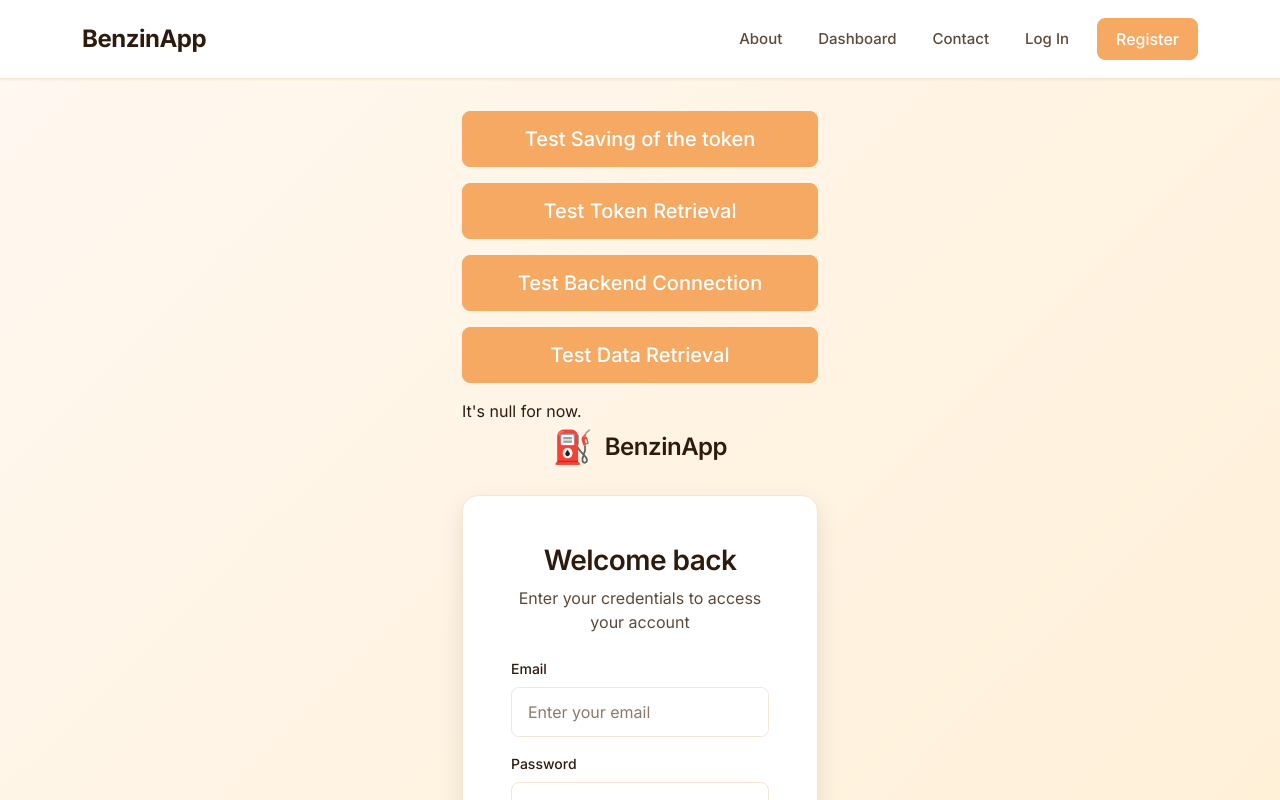
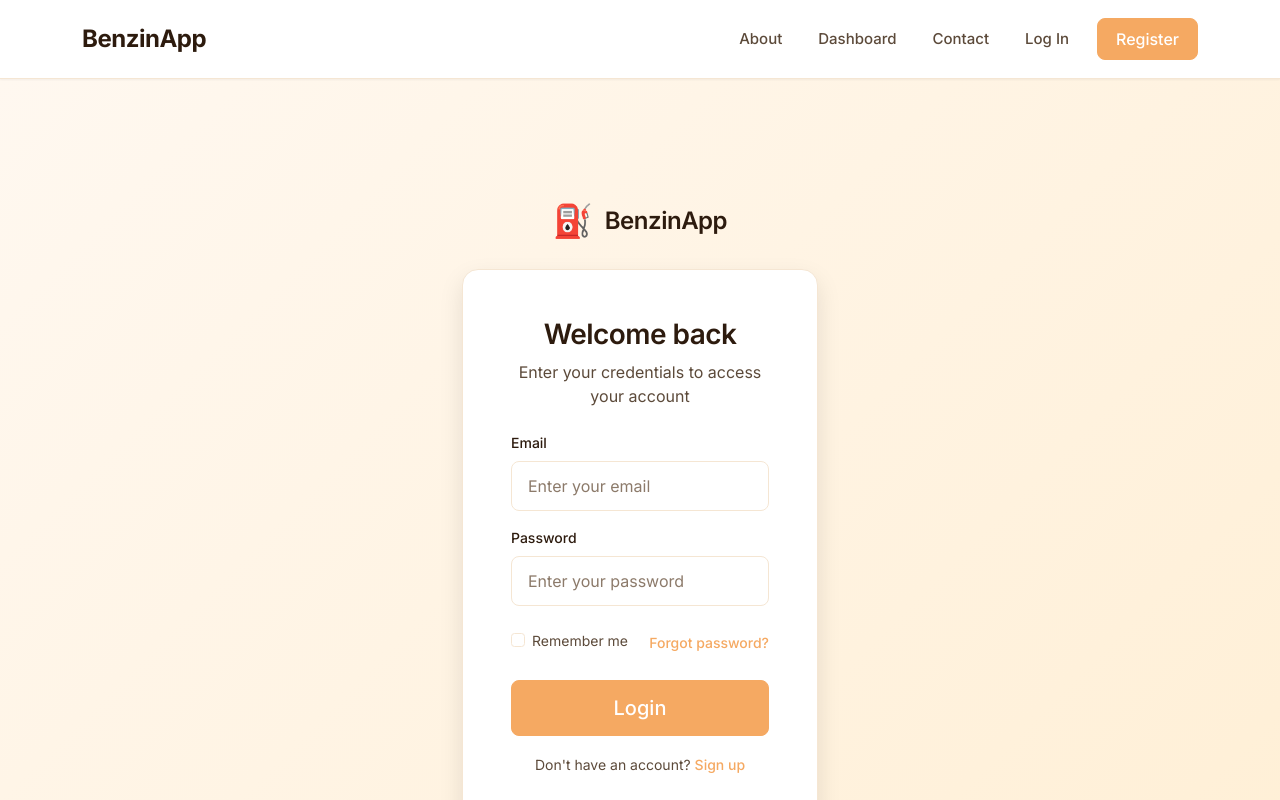
Before and after one commit to GeorgeMC2610/BenzinApp-Front-End, a React (Vite) app: page /login in a window 1280 px wide. Shown: the top 800 px of the page. Built offline with nearby package versions, Linux system fonts and the light colour scheme.

Commit message:
removed buttons in login page and applied logic to the main button

```diff
--- a/src/App.css
+++ b/src/App.css
@@ -1008,6 +1008,23 @@ body {
   text-decoration: underline;
 }
 
+.login-btn-disabled,
+.register-btn-disabled {
+  background-color: grey;
+  border-color: grey;
+  color: white;
+  font-weight: 500;
+  padding: 0.75rem 1.5rem;
+  border-radius: 0.5rem;
+  transition: all 0.2s ease;
+}
+
+.login-btn-disabled:hover,
+.register-btn-disabled:hover {
+  background-color: grey;
+  border-color: grey;
+}
+
 .login-btn,
 .register-btn {
   background-color: var(--primary-color);
--- a/src/components/Login.jsx
+++ b/src/components/Login.jsx
@@ -1,4 +1,4 @@
-import { Container, Row, Col, Card, Form, Button } from 'react-bootstrap';
+import { Container, Row, Col, Card, Form, Button, Spinner } from 'react-bootstrap';
 import { useState } from 'react';
 import { Link } from 'react-router-dom';
 import TokenHelper from '../services/TokenHelper';
@@ -10,8 +10,6 @@ import { useFuelFillRecordStore } from '../services/managers/FuelFillRecordManag
 
 function Login() {
   const carStore = useCarStore();
-  const fuelStore = useFuelFillRecordStore();
-  const list = useFuelFillRecordStore((state) => state.list)
 
   const [formData, setFormData] = useState({
     email: '',
@@ -25,23 +23,11 @@ function Login() {
     });
   };
 
-  const handleSubmit = (e) => {
+  const [isLoggingIn, setIsLoggingIn] = useState(false);
+
+  const handleSubmit = async (e) => {
     e.preventDefault();
-    // Handle login logic here
-    console.log('Login attempt:', formData);
-  };
-
-  const testTokenSave = () => {
-    TokenHelper.getInstance().setToken('test-token-12345');
-    console.log('Token saved.');
-  }
-
-  const testTokenRetrieval = () => {
-    const retrievedToken = TokenHelper.getInstance().token;
-    console.log('Retrieved Token:', retrievedToken);
-  }
-
-  const testConnection = async () => {
+    setIsLoggingIn(true);
     const email = formData.email
     const password = formData.password
     const response = await carStore.login(email, password);
@@ -52,12 +38,8 @@ function Login() {
     else {
         toast.error("Invalid Credentials. Please, try again.", { position: 'top-center' });
     }
-  }
-
-  const getCarDetails = async () => {
-    await fuelStore.index();
-    console.log(fuelStore.list);
-  }
+    setIsLoggingIn(false);
+  };
 
   return (
     <div className="login-page">
@@ -66,46 +48,6 @@ function Login() {
         <Row className="justify-content-center min-vh-100 align-items-center">
           <Col xs={12} sm={10} md={8} lg={6} xl={4}>
             <div className="login-container">
-
-              <Button
-                type="button"
-                className="login-btn w-100 mb-3"
-                onClick={testTokenSave}
-                size="lg"
-              >
-                Test Saving of the token
-              </Button>
-
-              <Button
-                type="button"
-                className="login-btn w-100 mb-3"
-                onClick={testTokenRetrieval}
-                size="lg"
-              >
-                Test Token Retrieval
-              </Button>
-
-              <Button
-                type="button"
-                className="login-btn w-100 mb-3"
-                onClick={testConnection}
-                size="lg"
-              >
-                Test Backend Connection
-              </Button>
-
-              <Button
-                type="button"
-                className="login-btn w-100 mb-3"
-                onClick={getCarDetails}
-                size="lg"
-              >
-                Test Data Retrieval
-              </Button>
-
-              <div>
-                {list?.toString() ?? "It's null for now."}
-              </div>
 
               {/* Logo/Brand */}
               <div className="text-center mb-4">
@@ -134,6 +76,7 @@ function Login() {
                         type="text"
                         id="email"
                         name="email"
+                        disabled={isLoggingIn}
                         value={formData.email}
                         onChange={handleChange}
                         placeholder="Enter your email"
@@ -150,6 +93,7 @@ function Login() {
                         type="password"
                         id="password"
                         name="password"
+                        disabled={isLoggingIn}
                         value={formData.password}
                         onChange={handleChange}
                         placeholder="Enter your password"
@@ -172,10 +116,21 @@ function Login() {
 
                     <Button
                       type="submit"
-                      className="login-btn w-100 mb-3"
+                      disabled={isLoggingIn}
+                      className={isLoggingIn ? 'login-btn-disabled w-100 mb-3' : 'login-btn w-100 mb-3'}
                       size="lg"
                     >
-                      Sign in
+                      {isLoggingIn ? (
+                      <>
+                        <span
+                          className='spinner-border spinner-border-sm mr-3'
+                          aria-hidden="true"
+                        />
+                        Logging in...
+                      </>
+                        ) : (
+                          'Login'
+                        )}
                     </Button>
 
                     <div className="text-center">
--- a/src/services/managers/FuelFillRecordManager.ts
+++ b/src/services/managers/FuelFillRecordManager.ts
@@ -17,6 +17,9 @@ type FuelFillRecordActions = {
     delete: (id: number) => Promise<void>;
 }
 
+const fuelFillUrl = RequestHelper._baseUrl + '/fuel_fill_record';
+const fuelFillUrlId = (id: number) => RequestHelper._baseUrl + '/fuel_fill_record/' + id;
+
 export const useFuelFillRecordStore = create<FuelFillRecordState & FuelFillRecordActions>() (
     persist(
         (set, get) => ({
@@ -25,14 +28,12 @@ export const useFuelFillRecordStore = create<FuelFillRecordState & FuelFillRecor
             list: null,
             index: async () => {
                 try {
-                    const response = await RequestHelper.getInstance().sendGetRequest(
-                        RequestHelper._baseUrl + '/fuel_fill_record'
-                    );
+                    const response = await RequestHelper.getInstance().sendGetRequest(fuelFillUrl);
                     const fuelFills = response.data.map((jsonRecord: Record<string, any>[]) => FuelFillRecord.fromJson(jsonRecord));
                     set({ list: fuelFills });
                 }
                 catch (error) {
-
+                    console.log(error);
                 }
             },
             create: async (fuelFillRecord) => {
```
